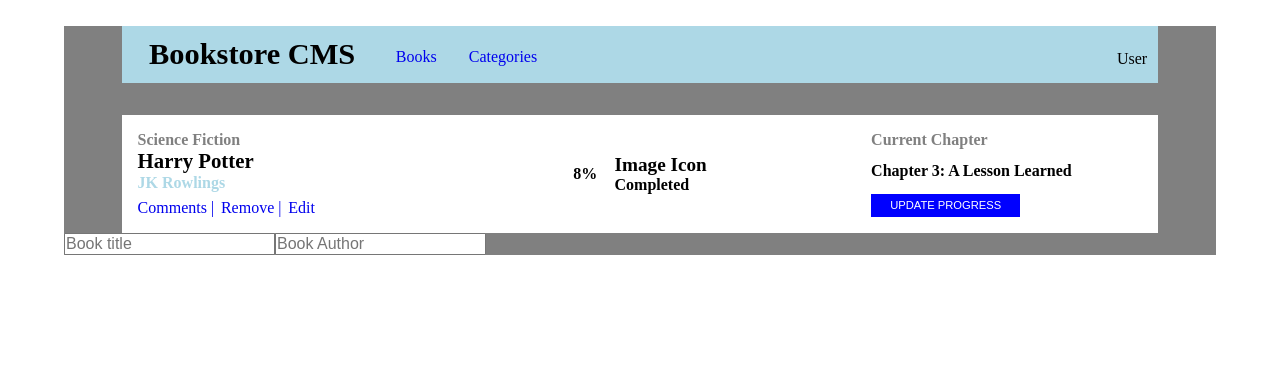
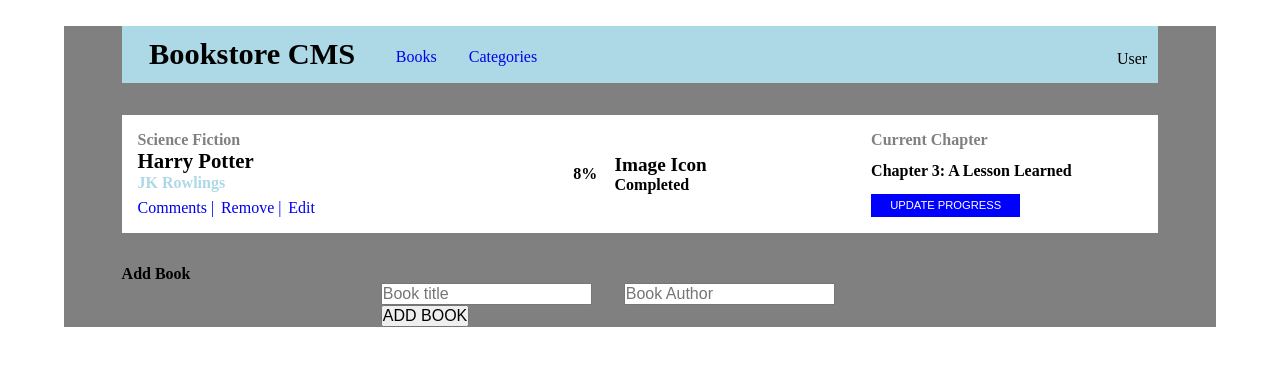
Before and after one commit to gjuliao/react_bookstore, a React (Create React App) app: page / in a window 1280 px wide. Shown: the top 366 px of the page. Built offline with nearby package versions, Linux system fonts and the light colour scheme.

Commit message:
Started form styling

```diff
--- a/src/components/Form.js
+++ b/src/components/Form.js
@@ -1,10 +1,12 @@
 import React from 'react';
 
 const Form = () => (
-  <div>
-    <form>
+  <div className="book_form">
+    <h3>Add Book</h3>
+    <form className="book_form_inputs">
       <input name="title" type="text" placeholder="Book title" required />
       <input name="author" type="text" placeholder="Book Author" required />
+      <button type="submit">ADD BOOK</button>
     </form>
   </div>
 );
--- a/src/index.css
+++ b/src/index.css
@@ -122,3 +122,20 @@
   border-style: none;
   padding: 0.5em;
 }
+
+/* --Card--*/
+
+.book_form {
+  width: 90%;
+  margin: auto;
+  margin-top: 2em;
+}
+
+.book_form_inputs {
+  margin: auto;
+  width: 50%;
+}
+
+.book_form_inputs input {
+  margin-right: 2em;
+}
```
